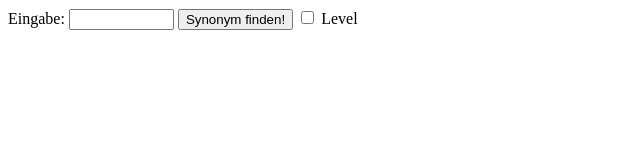
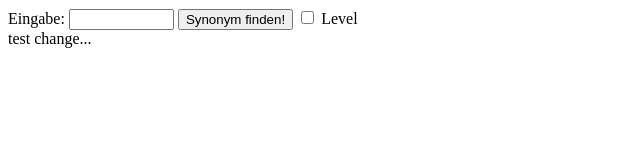
Before and after one commit to SiRi13/Synonym-Finder, a plain HTML site: page index.html in a window 1280 px wide. Shown: the full height of the page, 0-640 px from the left. Drawn offline with Linux system fonts and the light colour scheme.

Commit message:
next test

```diff
--- a/index.html
+++ b/index.html
@@ -15,5 +15,6 @@
         <div id="answer"></div>
         <div class="simTerms"></div>
         <div id="debugging"></div>
+        test change...
     </body>
 </html>
```
